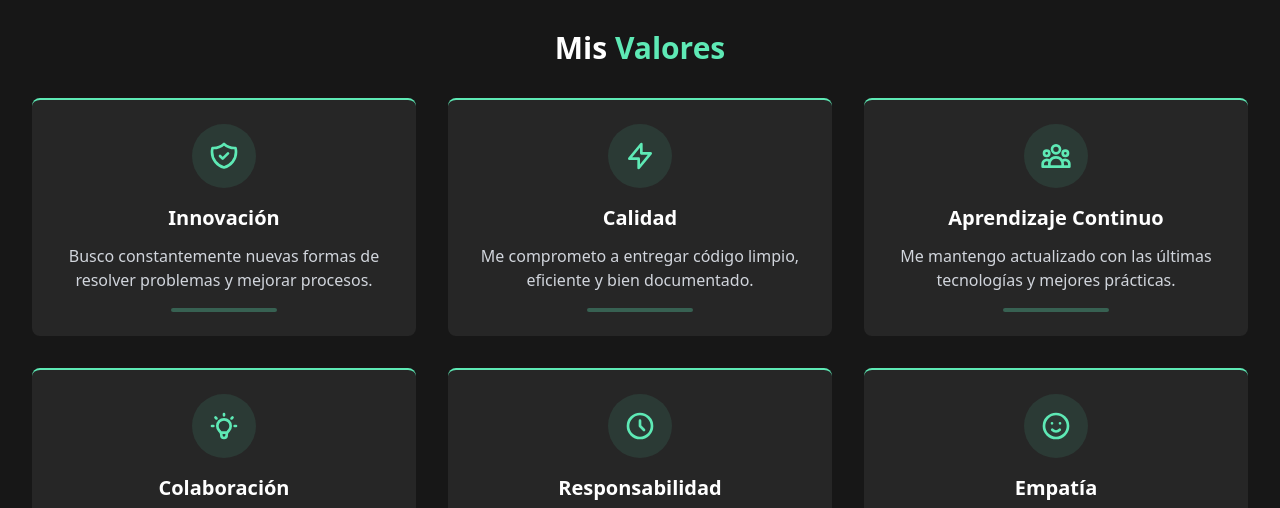
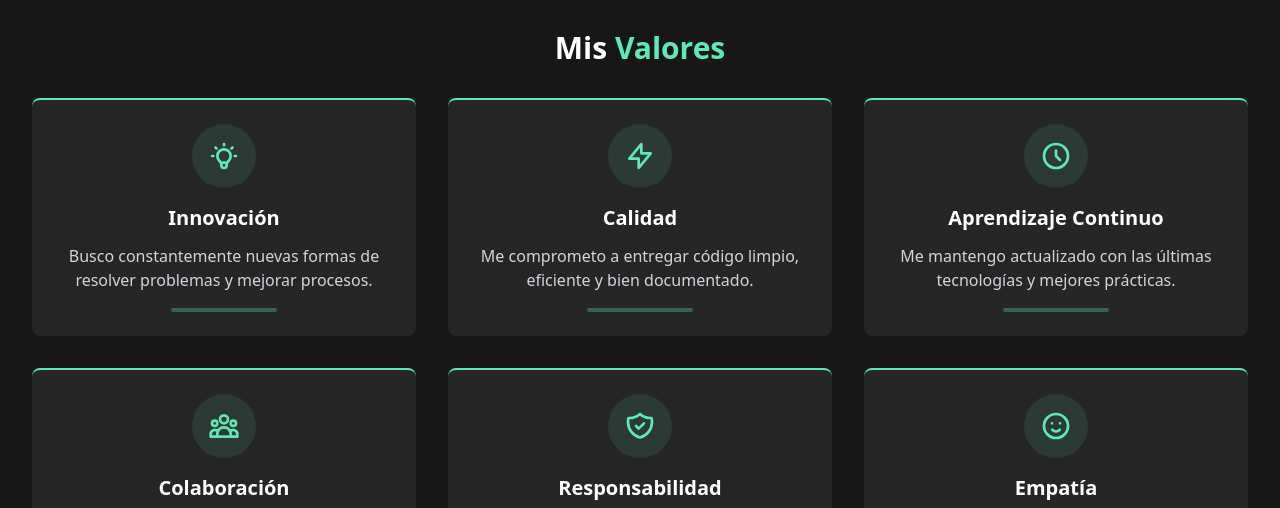
Before and after one commit to MiguelVivar/MiguelVivar.github.io, a Next.js app: page /sobremi in a window 1280 px wide. Shown: the part 2240-2748 px from the top of the page. Built offline with nearby package versions, Linux system fonts and the light colour scheme.

Commit message:
Mejora iconos

```diff
--- a/src/app/sobremi/page.tsx
+++ b/src/app/sobremi/page.tsx
@@ -453,7 +453,7 @@ export default function SobreMi() {
         <motion.div
           initial={{ opacity: 0, y: 30 }}
           animate={{ opacity: 1, y: 0 }}
-          transition={{ duration: 0.8, delay: 0.7 }}
+          transition={{ duration: 0.8, delay: 0.1 }}
           className="mb-16"
         >
           <h2 className="text-3xl font-bold text-white mb-8 text-center">
@@ -465,44 +465,15 @@ export default function SobreMi() {
                 key={index}
                 initial={{ opacity: 0, y: 20 }}
                 animate={{ opacity: 1, y: 0 }}
-                transition={{ duration: 0.5, delay: 0.7 + (index * 0.1) }}
+                transition={{ duration: 0.1, delay: 0.1 }}
                 whileHover={{
                   y: -10,
                   boxShadow: "0 20px 25px -5px rgba(16, 185, 129, 0.1), 0 10px 10px -5px rgba(16, 185, 129, 0.04)"
                 }}
-                className="bg-neutral-800 p-6 rounded-lg border-t-2 border-emerald-300 transition-all duration-300 flex flex-col items-center text-center"
+                className="bg-neutral-800 p-6 rounded-lg border-t-2 border-emerald-300 transition-all flex flex-col items-center text-center"
               >
                 <div className="w-16 h-16 bg-emerald-300/10 rounded-full flex items-center justify-center mb-4 text-emerald-300">
-                  {index === 0 && (
-                    <svg xmlns="http://www.w3.org/2000/svg" className="h-8 w-8" fill="none" viewBox="0 0 24 24" stroke="currentColor">
-                      <path strokeLinecap="round" strokeLinejoin="round" strokeWidth={2} d="M9 12l2 2 4-4m5.618-4.016A11.955 11.955 0 0112 2.944a11.955 11.955 0 01-8.618 3.04A12.02 12.02 0 003 9c0 5.591 3.824 10.29 9 11.622 5.176-1.332 9-6.03 9-11.622 0-1.042-.133-2.052-.382-3.016z" />
-                    </svg>
-                  )}
-                  {index === 1 && (
-                    <svg xmlns="http://www.w3.org/2000/svg" className="h-8 w-8" fill="none" viewBox="0 0 24 24" stroke="currentColor">
-                      <path strokeLinecap="round" strokeLinejoin="round" strokeWidth={2} d="M13 10V3L4 14h7v7l9-11h-7z" />
-                    </svg>
-                  )}
-                  {index === 2 && (
-                    <svg xmlns="http://www.w3.org/2000/svg" className="h-8 w-8" fill="none" viewBox="0 0 24 24" stroke="currentColor">
-                      <path strokeLinecap="round" strokeLinejoin="round" strokeWidth={2} d="M17 20h5v-2a3 3 0 00-5.356-1.857M17 20H7m10 0v-2c0-.656-.126-1.283-.356-1.857M7 20H2v-2a3 3 0 015.356-1.857M7 20v-2c0-.656.126-1.283.356-1.857m0 0a5.002 5.002 0 019.288 0M15 7a3 3 0 11-6 0 3 3 0 016 0zm6 3a2 2 0 11-4 0 2 2 0 014 0zM7 10a2 2 0 11-4 0 2 2 0 014 0z" />
-                    </svg>
-                  )}
-                  {index === 3 && (
-                    <svg xmlns="http://www.w3.org/2000/svg" className="h-8 w-8" fill="none" viewBox="0 0 24 24" stroke="currentColor">
-                      <path strokeLinecap="round" strokeLinejoin="round" strokeWidth={2} d="M9.663 17h4.673M12 3v1m6.364 1.636l-.707.707M21 12h-1M4 12H3m3.343-5.657l-.707-.707m2.828 9.9a5 5 0 117.072 0l-.548.547A3.374 3.374 0 0014 18.469V19a2 2 0 11-4 0v-.531c0-.895-.356-1.754-.988-2.386l-.548-.547z" />
-                    </svg>
-                  )}
-                  {index === 4 && (
-                    <svg xmlns="http://www.w3.org/2000/svg" className="h-8 w-8" fill="none" viewBox="0 0 24 24" stroke="currentColor">
-                      <path strokeLinecap="round" strokeLinejoin="round" strokeWidth={2} d="M12 8v4l3 3m6-3a9 9 0 11-18 0 9 9 0 0118 0z" />
-                    </svg>
-                  )}
-                  {index === 5 && (
-                    <svg xmlns="http://www.w3.org/2000/svg" className="h-8 w-8" fill="none" viewBox="0 0 24 24" stroke="currentColor">
-                      <path strokeLinecap="round" strokeLinejoin="round" strokeWidth={2} d="M14.828 14.828a4 4 0 01-5.656 0M9 10h.01M15 10h.01M21 12a9 9 0 11-18 0 9 9 0 0118 0z" />
-                    </svg>
-                  )}
+                  {valor.icono}
                 </div>
 
                 <h3 className="text-xl font-bold text-white mb-3">{valor.titulo}</h3>
--- a/src/data/habilidades.tsx
+++ b/src/data/habilidades.tsx
@@ -1,7 +1,7 @@
-import { FaHtml5, FaCss3, FaSass, FaBootstrap, FaReact, FaNodeJs, FaGithub, FaFigma, FaJava, FaPython, FaLaptopCode, FaServer, FaCode, FaTools, FaLayerGroup } from 'react-icons/fa';
+import { FaHtml5, FaCss3, FaSass, FaBootstrap, FaReact, FaNodeJs, FaGithub, FaFigma, FaJava, FaPython, FaLaptopCode, FaServer, FaCode, FaTools, FaLayerGroup, FaPhp } from 'react-icons/fa';
 import { TbBrandCSharp } from "react-icons/tb";
-import { SiJavascript, SiNextdotjs, SiTailwindcss, SiTypescript, SiFramer, SiExpress, SiMongodb, SiJest, SiBulma, SiVite, SiGit, SiCypress, SiPostman } from 'react-icons/si';
-import { BsKanban, BsSearch } from 'react-icons/bs';
+import { SiJavascript, SiNextdotjs, SiTailwindcss, SiTypescript, SiFramer, SiExpress, SiMongodb, SiJest, SiBulma, SiVite, SiGit, SiCypress, SiPostman, SiMysql, SiPostgresql } from 'react-icons/si';
+import { BsKanban, BsSearch, BsServer } from 'react-icons/bs';
 import { MdOutlineDesignServices, MdDevices } from 'react-icons/md';
 import { AiOutlineApartment } from 'react-icons/ai';
 
@@ -29,9 +29,17 @@ export const categoriasHabilidades = [
     icono: <FaServer className="text-emerald-300 text-2xl" />,
     habilidades: [
       { nombre: "Node.js", nivel: "Avanzado", icono: <FaNodeJs className="text-2xl" /> },
-      { nombre: "Express", nivel: "Avanzado", icono: <SiExpress className="text-2xl" /> },
+      { nombre: "Express", nivel: "Avanzado", icono: <SiExpress className="text-2xl" /> }
+    ],
+  },
+  {
+    titulo: "Bases de Datos",
+    icono: <AiOutlineApartment className="text-emerald-300 text-2xl" />,
+    habilidades: [
       { nombre: "MongoDB", nivel: "Intermedio", icono: <SiMongodb className="text-2xl" /> },
-      { nombre: "SQL", nivel: "Intermedio", icono: <AiOutlineApartment className="text-2xl" /> }
+      { nombre: "MySQL", nivel: "Intermedio", icono: <SiMysql className="text-2xl" /> },
+      { nombre: "SQLServer", nivel: "Intermedio", icono: <BsServer className="text-2xl" /> },
+      { nombre: "PostgreSQL", nivel: "Intermedio", icono: <SiPostgresql className="text-2xl" /> }
     ],
   },
   {
@@ -40,6 +48,7 @@ export const categoriasHabilidades = [
     habilidades: [
       { nombre: "Python", nivel: "Intermedio", icono: <FaPython className="text-2xl" /> },
       { nombre: "Java", nivel: "Intermedio", icono: <FaJava className="text-2xl" /> },
+      { nombre: "PHP", nivel: "Intermedio", icono: <FaPhp className="text-2xl" /> },
       { nombre: "C#", nivel: "Intermedio", icono: <TbBrandCSharp className="text-2xl" /> }
     ],
   },
@@ -50,9 +59,9 @@ export const categoriasHabilidades = [
       { nombre: "Git", nivel: "Avanzado", icono: <SiGit className="text-2xl" /> },
       { nombre: "GitHub", nivel: "Avanzado", icono: <FaGithub className="text-2xl" /> },
       { nombre: "Figma", nivel: "Intermedio", icono: <FaFigma className="text-2xl" /> },
-      { nombre: "Jest", nivel: "Intermedio", icono: <SiJest className="text-2xl" /> },
-      { nombre: "Cypress", nivel: "Intermedio", icono: <SiCypress className="text-2xl" /> },
-      { nombre: "Postman", nivel: "Intermedio", icono: <SiPostman className="text-2xl" /> }
+      { nombre: "Postman", nivel: "Intermedio", icono: <SiPostman className="text-2xl" /> },
+      { nombre: "Jest", nivel: "Básico", icono: <SiJest className="text-2xl" /> },
+      { nombre: "Cypress", nivel: "Básico", icono: <SiCypress className="text-2xl" /> }
     ],
   },
   {
--- a/src/data/proyectos.tsx
+++ b/src/data/proyectos.tsx
@@ -1,4 +1,4 @@
-import { FaJava, FaCode, FaLayerGroup, FaDesktop, FaServer } from 'react-icons/fa';
+import { FaJava, FaCode, FaLayerGroup, FaDesktop, FaServer, FaSearch } from 'react-icons/fa';
 import { SiReact, SiNextdotjs, SiTailwindcss, SiFramer, SiNodedotjs, SiExpress, SiMongodb, SiJsonwebtokens, SiPug, SiBootstrap, SiMysql, SiHeroku, SiChatbot, SiVite } from 'react-icons/si';
 
 export const proyectos = [
@@ -150,7 +150,7 @@ export const proyectos = [
 
 // Categorías para el filtro
 export const categorias = [
-  { id: 'todos', nombre: 'Todos', icono: <FaCode className="text-xl" /> },
+  { id: 'todos', nombre: 'Todos', icono: <FaSearch className="text-xl" /> },
   { id: 'Full-Stack', nombre: 'Full-Stack', icono: <FaLayerGroup className="text-xl" /> },
   { id: 'Front-End', nombre: 'Front-End', icono: <FaDesktop className="text-xl" /> },
   { id: 'Back-End', nombre: 'Back-End', icono: <FaServer className="text-xl" /> },
--- a/src/data/valores.tsx
+++ b/src/data/valores.tsx
@@ -3,26 +3,32 @@
 export const valores = [
   {
     titulo: "Innovación",
-    descripcion: "Busco constantemente nuevas formas de resolver problemas y mejorar procesos."
+    descripcion: "Busco constantemente nuevas formas de resolver problemas y mejorar procesos.",
+    icono: <svg xmlns="http://www.w3.org/2000/svg" className="h-8 w-8" fill="none" viewBox="0 0 24 24" stroke="currentColor"><path strokeLinecap="round" strokeLinejoin="round" strokeWidth={2} d="M9.663 17h4.673M12 3v1m6.364 1.636l-.707.707M21 12h-1M4 12H3m3.343-5.657l-.707-.707m2.828 9.9a5 5 0 117.072 0l-.548.547A3.374 3.374 0 0014 18.469V19a2 2 0 11-4 0v-.531c0-.895-.356-1.754-.988-2.386l-.548-.547z" /></svg>
   },
   {
     titulo: "Calidad",
-    descripcion: "Me comprometo a entregar código limpio, eficiente y bien documentado."
+    descripcion: "Me comprometo a entregar código limpio, eficiente y bien documentado.",
+    icono: <svg xmlns="http://www.w3.org/2000/svg" className="h-8 w-8" fill="none" viewBox="0 0 24 24" stroke="currentColor"><path strokeLinecap="round" strokeLinejoin="round" strokeWidth={2} d="M13 10V3L4 14h7v7l9-11h-7z" /></svg>
   },
   {
     titulo: "Aprendizaje Continuo",
-    descripcion: "Me mantengo actualizado con las últimas tecnologías y mejores prácticas."
+    descripcion: "Me mantengo actualizado con las últimas tecnologías y mejores prácticas.",
+    icono: <svg xmlns="http://www.w3.org/2000/svg" className="h-8 w-8" fill="none" viewBox="0 0 24 24" stroke="currentColor"><path strokeLinecap="round" strokeLinejoin="round" strokeWidth={2} d="M12 8v4l3 3m6-3a9 9 0 11-18 0 9 9 0 0118 0z" /></svg>
   },
   {
     titulo: "Colaboración",
-    descripcion: "Creo en el poder del trabajo en equipo para lograr resultados excepcionales."
+    descripcion: "Creo en el poder del trabajo en equipo para lograr resultados excepcionales.",
+    icono: <svg xmlns="http://www.w3.org/2000/svg" className="h-8 w-8" fill="none" viewBox="0 0 24 24" stroke="currentColor"><path strokeLinecap="round" strokeLinejoin="round" strokeWidth={2} d="M17 20h5v-2a3 3 0 00-5.356-1.857M17 20H7m10 0v-2c0-.656-.126-1.283-.356-1.857M7 20H2v-2a3 3 0 015.356-1.857M7 20v-2c0-.656.126-1.283.356-1.857m0 0a5.002 5.002 0 019.288 0M15 7a3 3 0 11-6 0 3 3 0 016 0zm6 3a2 2 0 11-4 0 2 2 0 014 0zM7 10a2 2 0 11-4 0 2 2 0 014 0z" /></svg>
   },
   {
     titulo: "Responsabilidad",
-    descripcion: "Cumplo con los plazos y asumo la responsabilidad de mi trabajo."
+    descripcion: "Cumplo con los plazos y asumo la responsabilidad de mi trabajo.",
+    icono: <svg xmlns="http://www.w3.org/2000/svg" className="h-8 w-8" fill="none" viewBox="0 0 24 24" stroke="currentColor"><path strokeLinecap="round" strokeLinejoin="round" strokeWidth={2} d="M9 12l2 2 4-4m5.618-4.016A11.955 11.955 0 0112 2.944a11.955 11.955 0 01-8.618 3.04A12.02 12.02 0 003 9c0 5.591 3.824 10.29 9 11.622 5.176-1.332 9-6.03 9-11.622 0-1.042-.133-2.052-.382-3.016z" /></svg>
   },
   {
     titulo: "Empatía",
-    descripcion: "Entiendo las necesidades de los usuarios y clientes para crear mejores soluciones."
+    descripcion: "Entiendo las necesidades de los usuarios y clientes para crear mejores soluciones.",
+    icono: <svg xmlns="http://www.w3.org/2000/svg" className="h-8 w-8" fill="none" viewBox="0 0 24 24" stroke="currentColor"><path strokeLinecap="round" strokeLinejoin="round" strokeWidth={2} d="M14.828 14.828a4 4 0 01-5.656 0M9 10h.01M15 10h.01M21 12a9 9 0 11-18 0 9 9 0 0118 0z" /></svg>
   }
 ];
```
Also changed, not shown: public/portafolio.png, 1 other file (tests, documents, lock files or other folders).
